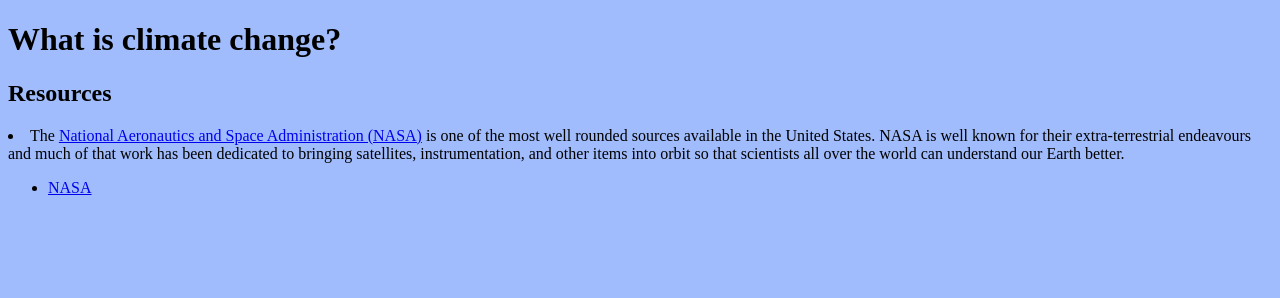
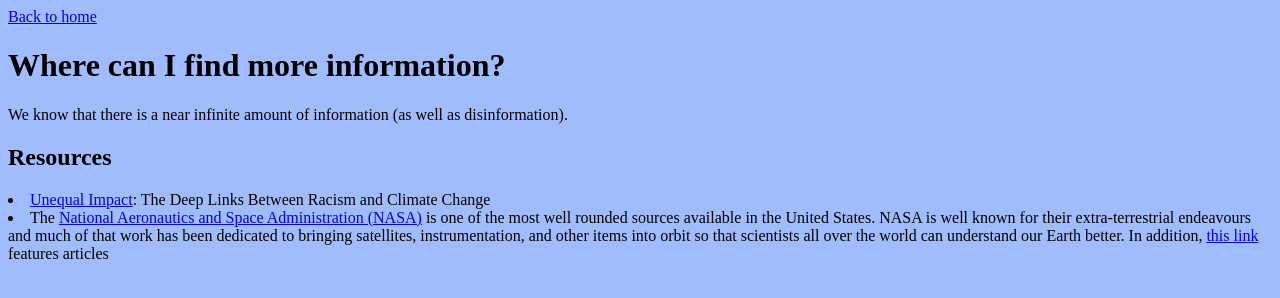
Before and after one commit to rmsmith251/HR20, a plain HTML site: page resources.html in a window 1280 px wide. Drawn offline with nearby package versions, Linux system fonts and the light colour scheme.

Commit message:
more data

```diff
--- a/resources.html
+++ b/resources.html
@@ -8,18 +8,17 @@
     <script src="https://unpkg.com/vue"></script>
 </head>
 <body>
-    <div id="hrx_starter">
-        <h1>What is climate change?</h1>
+    <div id="Resource intro">
+        <a href="index.html">Back to home</a>
+        <h1>Where can I find more information?</h1>
 
-        <p1></p1>
+        <p1>We know that there is a near infinite amount of information (as well as disinformation).</p1>
+    </div>
+    <div id="Sources">
+        <h2>Resources</h2>
+        <li><a href="https://e360.yale.edu/features/unequal-impact-the-deep-links-between-inequality-and-climate-change" target="_blank">Unequal Impact</a>: The Deep Links Between Racism and Climate Change</li>
 
-        <h2>Resources</h2>
-
-        <li>The <a href="https://climate.nasa.gov/">National Aeronautics and Space Administration (NASA)</a> is one of the most well rounded sources available in the United States. NASA is well known for their extra-terrestrial endeavours and much of that work has been dedicated to bringing satellites, instrumentation, and other items into orbit so that scientists all over the world can understand our Earth better.</li>
-            <ul>
-                <li><a href="https://www.nasa.gov/subject/3127/climate/">NASA</a></li>
-            </ul>
-
+        <li>The <a href="https://climate.nasa.gov/" target="_blank">National Aeronautics and Space Administration (NASA)</a> is one of the most well rounded sources available in the United States. NASA is well known for their extra-terrestrial endeavours and much of that work has been dedicated to bringing satellites, instrumentation, and other items into orbit so that scientists all over the world can understand our Earth better. In addition, <a href="https://www.nasa.gov/subject/3127/climate/" target="_blank">this link</a> features articles </li>
 
     </div>
     <script src="app.js"></script>
--- a/style.css
+++ b/style.css
@@ -9,6 +9,11 @@ body {
 h1, h2 {
     color: black;
 }
-p1, p2, p3 {
+p {
     color: black;
+
 }
+.flex-container {
+    display: flex;
+    flex-wrap: wrap;
+}
```
Also changed, not shown: index.html (+4 -5 lines), overview.html (+7 -12 lines).
